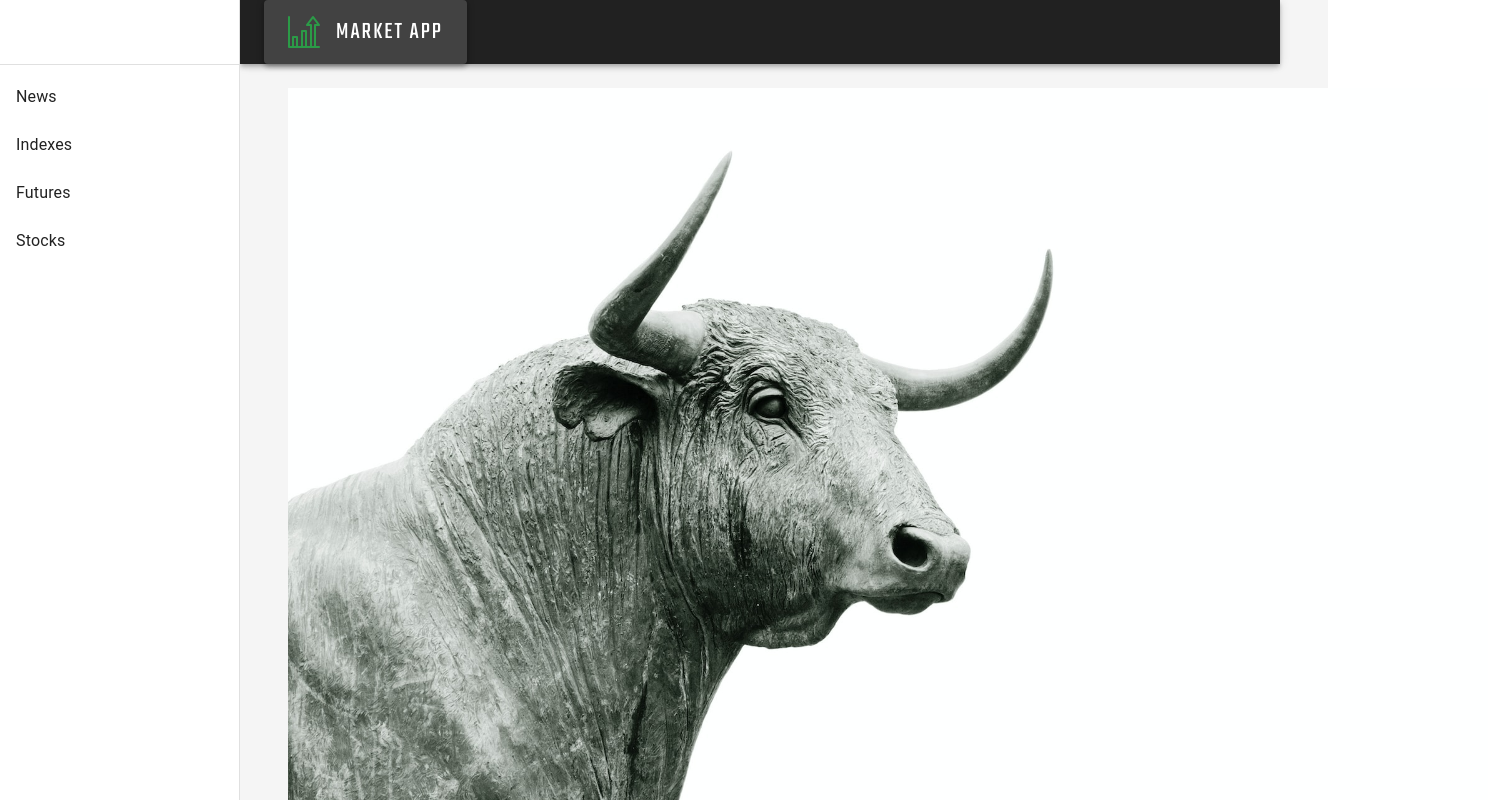
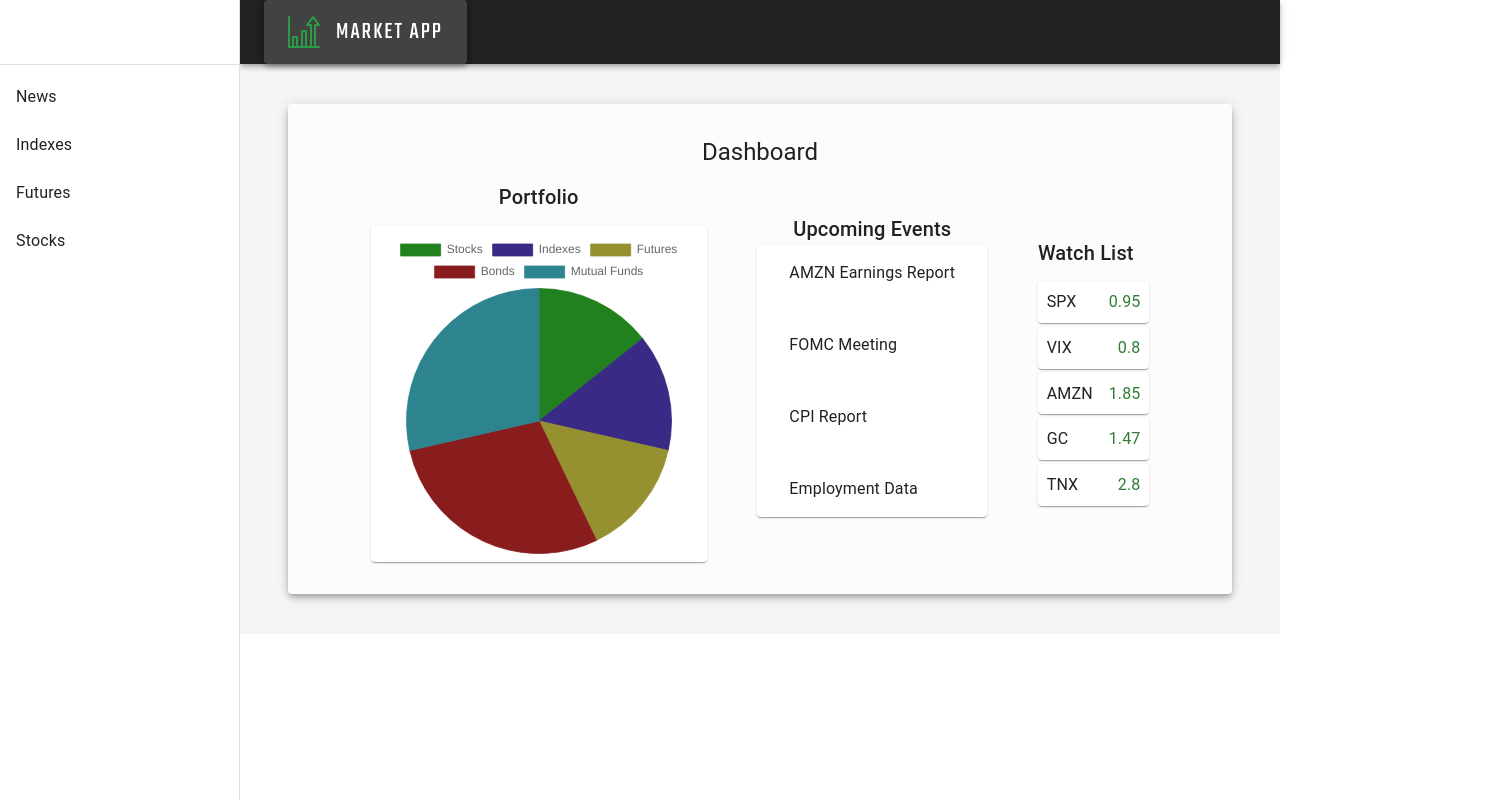
Before and after one commit to samouchka1/marketApp, a React (Create React App) app: page / in a window 1280 px wide. Shown: the top 800 px of the page, 1488 px wide, since content can reach past the window. Built offline with nearby package versions, Linux system fonts and the light colour scheme.

Commit message:
styles edit added dashboard

```diff
--- a/src/App.css
+++ b/src/App.css
@@ -16,25 +16,24 @@
 }
 
 
-
 .color1 {
-  color: #8cb89078,
+  color: #22811fca,
 }
 
 .color2 {
-  color: #318b3a80,
+  color: #392a86ca,
 }
 
 .color3 {
-  color: #3e3e3e,
+  color: #767226,
 }
 
 .color4 {
-  color: #505050,
+  color: #891d1d,
 }
 
 .color4 {
-  color: #3e965d86,
+  color: #2d848e,
 }
 
 .color5 {
--- a/src/components/Welcome.js
+++ b/src/components/Welcome.js
@@ -1,34 +1,131 @@
 import React from 'react'
 import {
     Container,
-    Box
+    Box,
+    Paper,
+    Typography,
 } from '@mui/material';
 import { Slide } from "react-awesome-reveal";
+import { Chart as ChartJS, ArcElement, Tooltip, Legend } from 'chart.js';
+import { Pie } from 'react-chartjs-2';
+import {faker} from '@faker-js/faker';
+import '../App.css';
+
+
+ChartJS.register(ArcElement, Tooltip, Legend);
+
+export const data = {
+  labels: ['Stocks', 'Indexes', 'Futures', 'Bonds', 'Mutual Funds'],
+  datasets: [
+    {
+      label: 'Portfolio',
+      data: [10, 10, 10, 20, 20],
+      backgroundColor: [
+        '#22811f', '#392a86', '#969130', '#891d1d', '#2d848e'
+      ],
+      borderColor: [
+        '#22811fca', '#392a86ca', '#969130ca', '#891d1dca', '#2d848eca'
+      ],
+      borderWidth: 1,
+    },
+  ],
+};
+
+const watchListPercentChangeStyles = {
+  color: 'success.main'
+}
+
+const watchListItemStyles = {
+  display: 'flex',
+  justifyContent: 'space-between',
+  p: '.55rem',
+  gap: '1rem'
+}
+
+const eventsAreaStyles = {
+  p: '.5rem 1rem',
+  m: '.5rem 1rem'
+}
 
 const Welcome = () => {
   return (
     <Container maxWidth={false}>
-        <Slide direction="down">
+      <Slide direction="down">
+        <Box>
+          <Paper
+            sx={{
+              margin: {md: '1rem auto', xs: '0'},
+              padding: { md: '2rem', xs: '1rem'},
+              background: '#ffffffb0'
+            }}
+            elevation="5"
+          >
+            <Typography variant="h5" sx={{textAlign: 'center'}}>
+              Dashboard
+            </Typography>
+
             <Box
-                component="img"
-                alt="Welcome Image"
-                src={process.env.PUBLIC_URL + '/images/bullmarket.jpg'}
-                sx={{
-                  height: {
-                    md: '100vh',
-                    xs: 'auto'
-                  },
-                  width: {
-                    md: 'auto',
-                    xs: '100vw'
-                  },
-                  margin: {
-                    md: '0 auto',
-                    xs: '0 0 0 -2.2rem'
-                  }
-                }}
-            />
-        </Slide>
+              sx={{
+                display: 'flex',
+                flexDirection: {md: 'row', xs: 'column'},
+                justifyContent: 'space-evenly',
+                alignItems: 'center'
+              }}
+            >
+
+              <Box sx={{textAlign: 'center'}}>
+                <Typography variant="h6" sx={{m: '.8rem 0'}}>Portfolio</Typography>
+                <Paper sx={{width: {md: '20rem', xs: '14rem'}, p: '.5rem', m:'auto'}}>
+                  <Pie data={data} />
+                </Paper>
+              </Box>
+
+              <Box>
+                <Typography variant="h6" sx={{textAlign: 'center'}}>Upcoming Events</Typography>
+                <Paper sx={{display: 'flex', flexDirection: 'column', gap: '1rem'}}>
+                  <Box sx={eventsAreaStyles}>
+                    <Typography>AMZN Earnings Report</Typography>
+                  </Box>
+                  <Box sx={eventsAreaStyles}>
+                    <Typography>FOMC Meeting</Typography>
+                  </Box>
+                  <Box sx={eventsAreaStyles}>
+                    <Typography>CPI Report</Typography>
+                  </Box>
+                  <Box sx={eventsAreaStyles}>
+                    <Typography>Employment Data</Typography>
+                  </Box>
+                </Paper>
+
+              </Box>
+
+              <Box>
+                <Typography variant="h6" sx={{m: '.8rem 0'}}>Watch List</Typography>
+                <Box
+                  sx={{
+                    display: 'flex',
+                    flexDirection: 'column',
+                    textAlign: 'center',
+                    gap: '.25rem'
+                  }}
+                >
+                  {['SPX', 'VIX', 'AMZN', 'GC', 'TNX'].map((item) => (
+                  <Paper key={item} sx={watchListItemStyles}>
+                    <Typography>{item}</Typography>
+                    <Typography sx={watchListPercentChangeStyles}>
+                      {faker.datatype.float({ min: 0.5, max: 4, precision: 0.01 })}
+                    </Typography>
+                  </Paper>
+
+                  ))}
+                </Box>
+              </Box>
+
+            </Box>
+          </Paper>
+        </Box>
+      </Slide>
+
     </Container>
   )
 }
```
